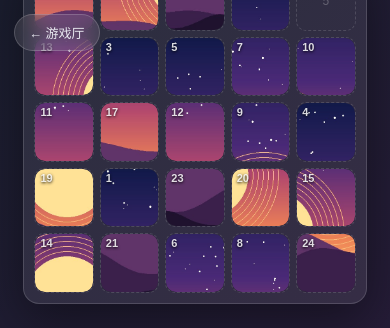
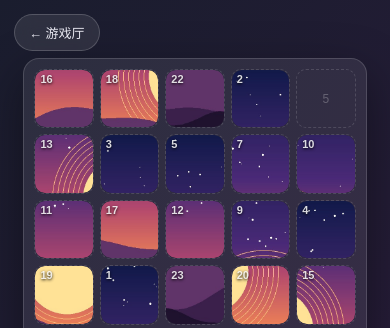
Before and after one commit to secant64/secant64.github.io, a plain HTML site: page games/huarongdao.html in a window 390 px wide. Shown: the top 328 px of the page. Drawn offline with Linux system fonts and the light colour scheme.

Commit message:
fix: 手机端棋盘顶部被裁 + 返回按钮遮挡第一行

```diff
--- a/games/huarongdao.html
+++ b/games/huarongdao.html
@@ -18,7 +18,10 @@
     --text-dim: #a0a3b8;
   }
 
-  html, body { height: 100%; }
+  /* 只给 html 高度，body 靠 min-height 撑开；
+     若 body 固定 height:100% + flex 居中，内容超过一屏时会被上下同时裁掉，
+     且上方溢出部分永远滚动不到（手机上看不到棋盘最上面一行）。 */
+  html { height: 100%; }
 
   body {
     font-family: "PingFang SC", "Microsoft YaHei", sans-serif;
@@ -27,8 +30,6 @@
     background-attachment: fixed;
     color: var(--text);
     display: flex;
-    align-items: center;
-    justify-content: center;
     padding: 16px;
     overscroll-behavior: none;
   }
@@ -40,6 +41,9 @@
     flex-wrap: wrap;
     justify-content: center;
     max-width: 900px;
+    /* 用 auto 外边距居中：空间够时居中，内容超高时自动归零、从头开始排，
+       不会出现"顶部被裁掉又滚不回去"的情况 */
+    margin: auto;
   }
 
   /* 左侧：棋盘 */
@@ -272,6 +276,9 @@
   input[type="file"] { display: none; }
 
   @media (max-width: 820px) {
+    /* 左上角的「← 游戏厅」是固定定位，手机上棋盘占满宽度，
+       没有这段内边距它就会压住棋盘第一行 */
+    body { padding: 58px 12px 20px; }
     .side { width: min(480px, 88vw); }
     .preview { aspect-ratio: 4/1; }
     .tips.hide-on-mobile { display: none; }
```
